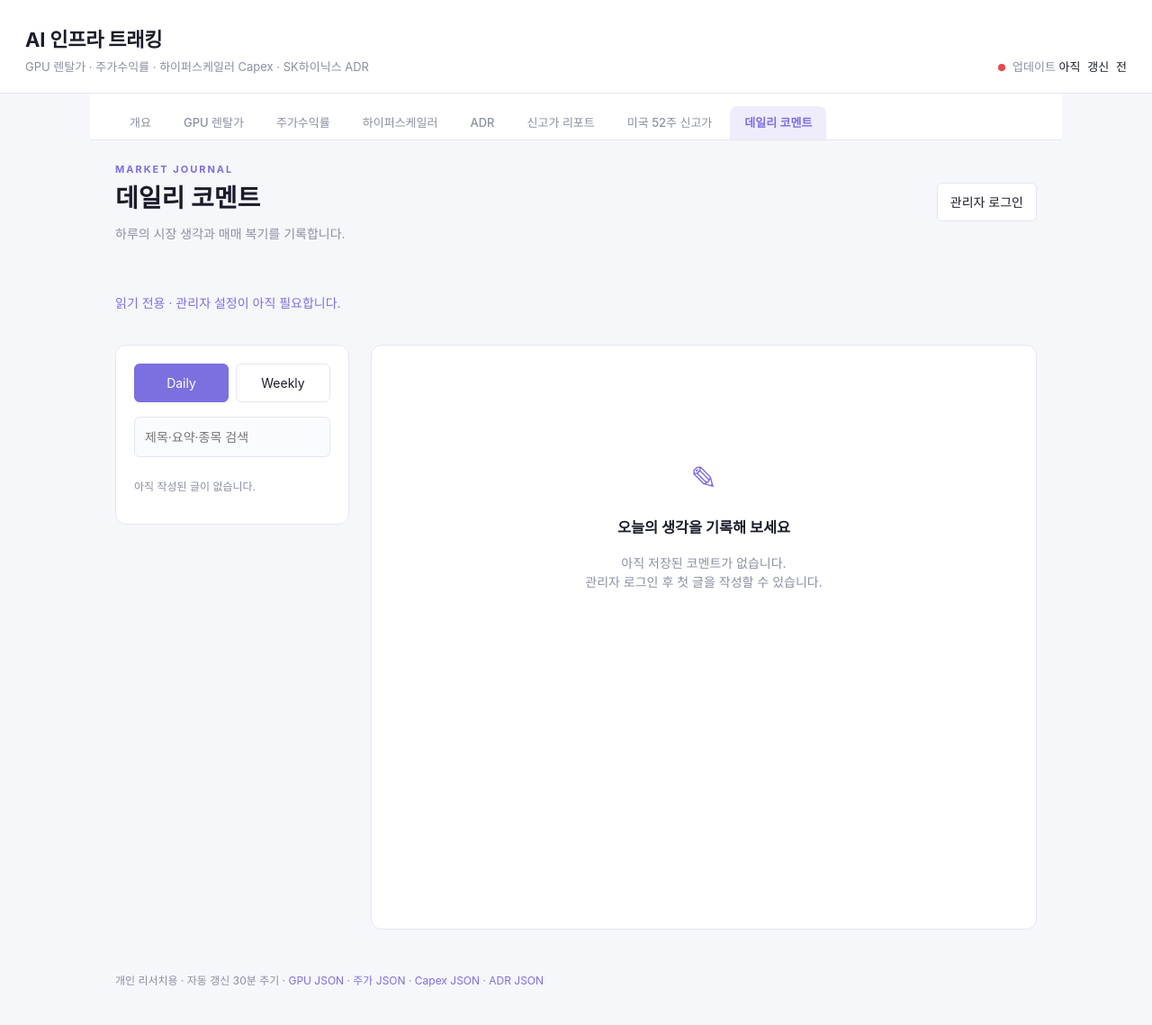
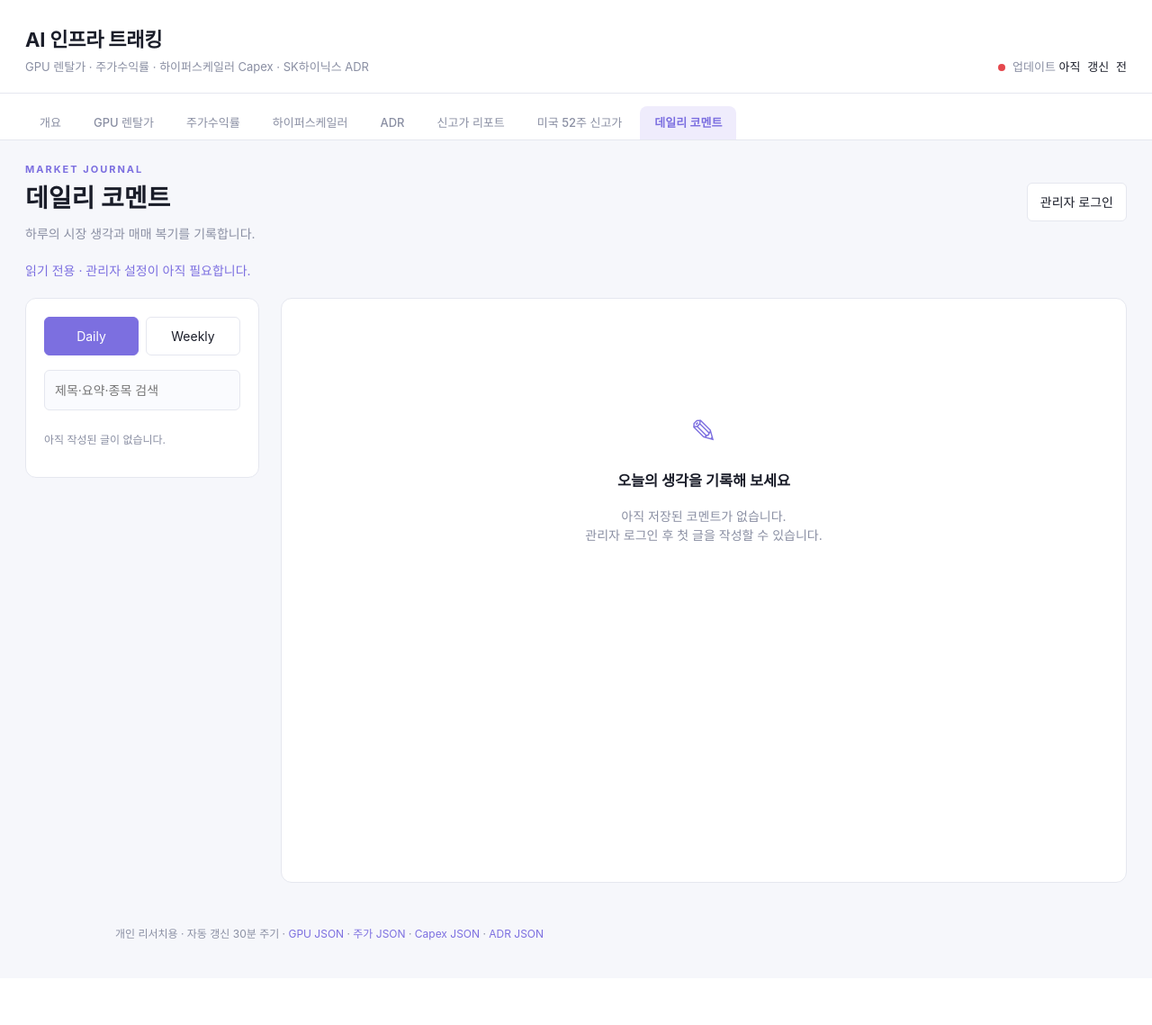
Before and after one commit to hynixVamos/web-dashboard, a Flask app: page /daily-comments in a window 1280 px wide. Shown: the whole page at 90% size. After the commit the page ends 1045 px from the top, so only its background shows below. Run offline with Flask 3, Linux system fonts and the light colour scheme; data that the repository does not hold is empty; some web fonts are replaced.

Commit message:
Widen journal workspace and tighten heading spacing

```diff
--- a/templates/daily_comments.html
+++ b/templates/daily_comments.html
@@ -1,6 +1,7 @@
 {% extends 'base.html' %}
 {% block title %}데일리 코멘트 · AI 인프라 트래킹{% endblock %}
-{% block head %}<link rel="stylesheet" href="{{ url_for('static', filename='daily-comments.css') }}">{% endblock %}
+{% block body_class %}journal-page{% endblock %}
+{% block head %}<link rel="stylesheet" href="{{ url_for('static', filename='daily-comments.css') }}"><style>.journal-page main{max-width:1720px;gap:12px}.journal-page .tabnav{max-width:1720px;flex-wrap:wrap}.journal-page #journal-status{margin:0 0 8px;min-height:18px}.journal-page .journal-heading{margin-bottom:8px}</style>{% endblock %}
 {% block content %}
 <div class="journal-heading"><div><p class="journal-eyebrow">MARKET JOURNAL</p><h2>데일리 코멘트</h2><p>하루의 시장 생각과 매매 복기를 기록합니다.</p></div><button id="login-open">관리자 로그인</button><button id="logout" hidden>로그아웃</button></div>
 <p id="journal-status" role="status" aria-live="polite"></p>
```
